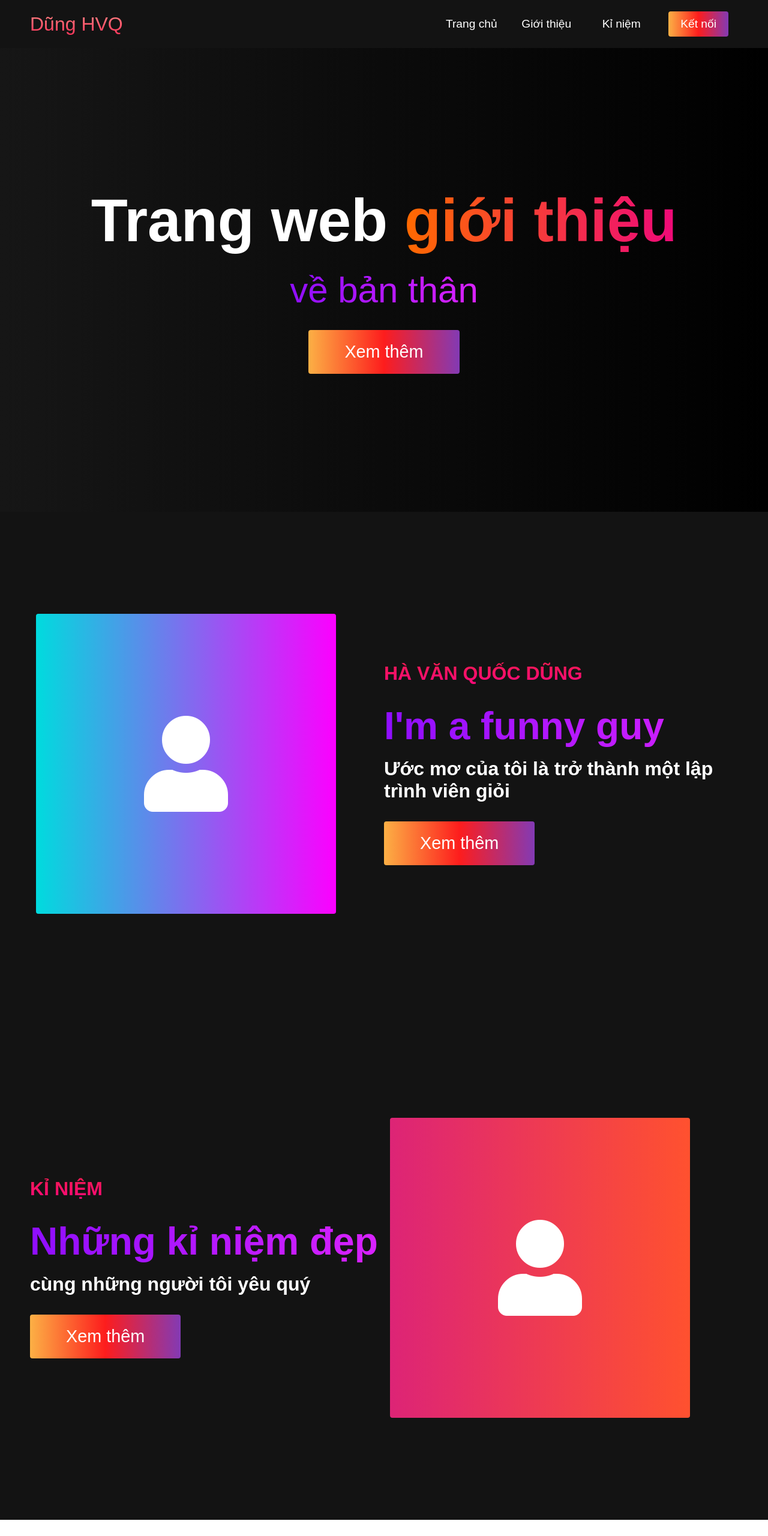
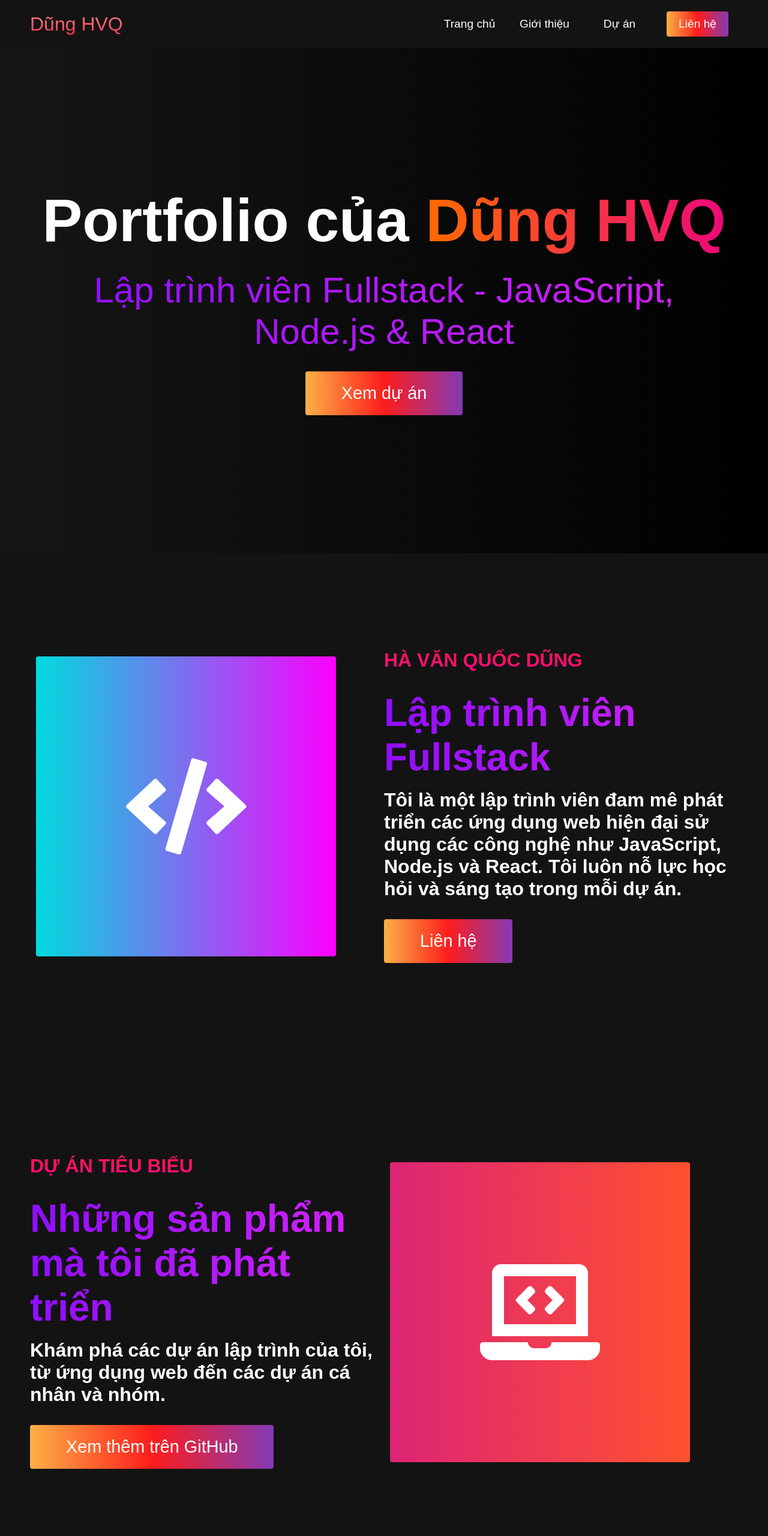
Before and after one commit to Dung24-6/Dung24-6.github.io, a plain HTML site: page index.html in a window 1280 px wide. Shown: the top 2560 px of the page at 60% size. Before the commit the page ends 2533 px from the top, so only its background shows below. Drawn offline with Linux system fonts and the light colour scheme.

Commit message:
Update index.html

```diff
--- a/index.html
+++ b/index.html
@@ -3,7 +3,7 @@
   <head>
     <meta charset="UTF-8" />
     <meta name="viewport" content="width=device-width, initial-scale=1.0" />
-    <title>Dung website</title>
+    <title>Dung Developer Portfolio</title>
     <link rel="stylesheet" href="styles.css" />
     <link
       rel="stylesheet"
@@ -18,7 +18,8 @@
       <div class="navbar__container">
         <a href="#home" id="navbar__logo">Dũng HVQ</a>
         <div class="navbar__toggle" id="mobile-menu">
-          <span class="bar"></span> <span class="bar"></span>
+          <span class="bar"></span>
+          <span class="bar"></span>
           <span class="bar"></span>
         </div>
         <ul class="navbar__menu">
@@ -29,12 +30,10 @@
             <a href="#about" class="navbar__links" id="about-page">Giới thiệu</a>
           </li>
           <li class="navbar__item">
-            <a href="#services" class="navbar__links" id="services-page"
-              >Kỉ niệm</a
-            >
+            <a href="#projects" class="navbar__links" id="projects-page">Dự án</a>
           </li>
           <li class="navbar__btn">
-            <a href="#sign-up" class="button" id="signup">Kết nối</a>
+            <a href="#contact" class="button" id="contact-page">Liên hệ</a>
           </li>
         </ul>
       </div>
@@ -43,47 +42,73 @@
     <!-- Hero Section -->
     <div class="hero" id="home">
       <div class="hero__container">
-        <h1 class="hero__heading">Trang web <span>giới thiệu</span></h1>
-        <p class="hero__description">về bản thân  </p>
-        <button class="main__btn"><a href="#">Xem thêm</a></button>
+        <h1 class="hero__heading">Portfolio của <span>Dũng HVQ</span></h1>
+        <p class="hero__description">
+          Lập trình viên Fullstack - JavaScript, Node.js &amp; React
+        </p>
+        <button class="main__btn">
+          <a href="#projects">Xem dự án</a>
+        </button>
       </div>
     </div>
 
     <!-- About Section -->
-    <div class="main" id="about">
+    <section class="main" id="about">
       <div class="main__container">
         <div class="main__img--container">
-          <div class="main__img--card"><i class="fas fa-user fa-10x"></i></div>
+          <div class="main__img--card">
+            <i class="fas fa-code fa-10x"></i>
+          </div>
         </div>
         <div class="main__content">
           <h1>Hà Văn Quốc Dũng</h1>
-          <h2>I'm a funny guy</h2>
-          <p>Ước mơ của tôi là trở thành một lập trình viên giỏi </p>
-          <button class="main__btn"><a href="#">Xem thêm</a></button>
+          <h2>Lập trình viên Fullstack</h2>
+          <p>
+            Tôi là một lập trình viên đam mê phát triển các ứng dụng web hiện đại sử dụng các công nghệ như JavaScript, Node.js và React. Tôi luôn nỗ lực học hỏi và sáng tạo trong mỗi dự án.
+          </p>
+          <button class="main__btn">
+            <a href="#contact">Liên hệ</a>
+          </button>
         </div>
       </div>
-    </div>
+    </section>
 
-
-
-    <!-- Features Section -->
-    <div class="main" id="sign-up">
+    <!-- Projects Section -->
+    <section class="main" id="projects">
       <div class="main__container">
         <div class="main__content">
-          <h1>Kỉ niệm</h1>
-          <h2>Những kỉ niệm đẹp</h2>
-          <p>cùng những người tôi yêu quý</p>
-          <button class="main__btn"><a href="#">Xem thêm</a></button>
+          <h1>Dự án tiêu biểu</h1>
+          <h2>Những sản phẩm mà tôi đã phát triển</h2>
+          <p>
+            Khám phá các dự án lập trình của tôi, từ ứng dụng web đến các dự án cá nhân và nhóm.
+          </p>
+          <button class="main__btn">
+            <a href="https://github.com/Dung24-6" target="_blank">Xem thêm trên GitHub</a>
+          </button>
         </div>
         <div class="main__img--container">
           <div class="main__img--card" id="card-2">
-            <i class="fas fa-user fa-10x"></i>
+            <i class="fas fa-laptop-code fa-10x"></i>
           </div>
         </div>
       </div>
-    </div>
+    </section>
 
-
+    <!-- Contact Section -->
+    <section class="main" id="contact">
+      <div class="main__container">
+        <div class="main__content">
+          <h1>Liên hệ</h1>
+          <h2>Kết nối với tôi</h2>
+          <p>
+            Nếu bạn có dự án thú vị hay cần trao đổi, hãy liên hệ qua email hoặc GitHub.
+          </p>
+          <button class="main__btn">
+            <a href="mailto:hadung24062002@gmail.com">Gửi Email</a>
+          </button>
+        </div>
+      </div>
+    </section>
 
     <script src="app.js"></script>
   </body>
```
